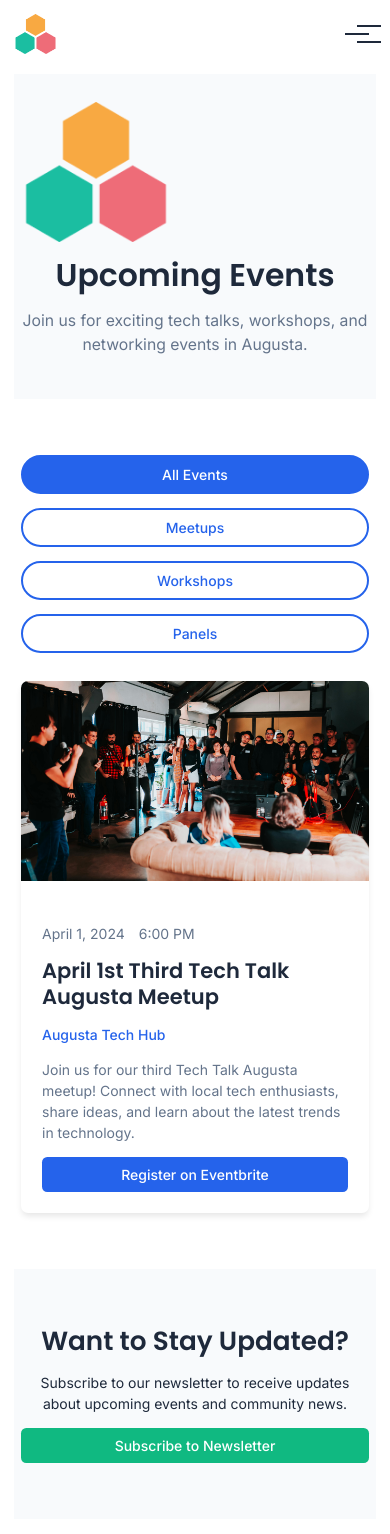
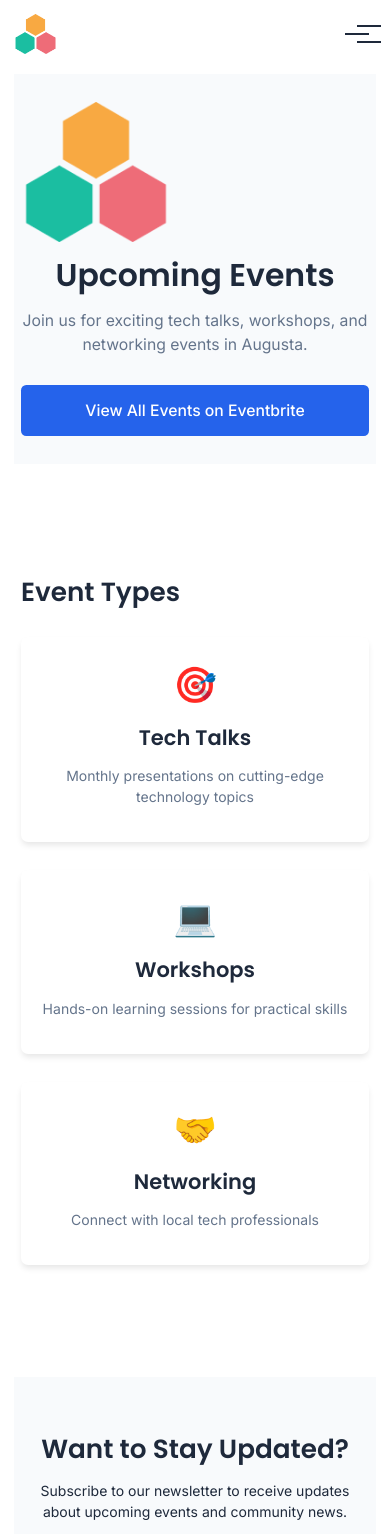
Before and after one commit to SoftGroundDev/techtalkaugusta, a SvelteKit app: page /calendar in a window 390 px wide. Shown: the top 1534 px of the page. Built offline with nearby package versions, Linux system fonts and the light colour scheme.

Commit message:
Update the website to use Eventbrite Org Link

```diff
--- a/src/routes/+page.svelte
+++ b/src/routes/+page.svelte
@@ -34,67 +34,21 @@
 
 <section class="hero">
 	<div class="container">
-		<div class="hero-content">
-			<img src={transparentLogo} alt="Tech Talk Augusta Logo" class="hero-logo" />
-			<h1>Tech Talk Augusta</h1>
-			<h2>Building a Thriving Tech Community in Augusta</h2>
-			<p class="hero-text">
-				Join us in fostering innovation, connection, and equity in Augusta's tech scene.
-			</p>
-		</div>
-	</div>
-</section>
-
-<section class="features">
-	<div class="container">
-		<div class="feature-grid">
-			<div class="feature-card">
-				<img src={stockCommunity} alt="Community members sharing a meal" class="feature-image" />
-				<div class="feature-content">
-					<h3>Community Calendar</h3>
-					<p>Stay updated with all tech events in Augusta.</p>
-					<a href="/events" class="btn btn-primary">View Events</a>
-				</div>
-			</div>
-
-			<div class="feature-card">
-				<div class="feature-content">
-					<h3>Event Archive</h3>
-					<p>Access previous talks, events, and presentations.</p>
-					<a href="https://dev.to/techtalkaugusta" class="btn btn-primary">View Past Events</a>
-				</div>
-				<img src={stockBlog} alt="Person working on computer" class="feature-image" />
-			</div>
-
-			<div class="feature-card">
-				<img src={stockFriends} alt="Group of friends" class="feature-image" />
-				<div class="feature-content">
-					<h3>Tech Directory</h3>
-					<p>Connect with local tech professionals and companies.</p>
-					<button class="btn btn-primary" disabled>Coming Soon</button>
-				</div>
-			</div>
-		</div>
-	</div>
-</section>
-
-<section class="cta-section">
-	<div class="container">
-		<div class="cta-grid">
-			<div class="cta-card">
-				<h3>Call For Speakers</h3>
-				<p>
-					Share your expertise and inspire others in our community. We're always looking for
-					passionate speakers to share their knowledge and experiences.
-				</p>
-				<a href="/forms/call-for-speakers" class="btn btn-secondary">Apply to Speak</a>
-			</div>
-
-			<div class="cta-card">
-				<h3>Get in Touch</h3>
-				<p>Have questions or suggestions? We'd love to hear from you!</p>
-				<a href="/forms/contact" class="btn btn-secondary">Contact Us</a>
-			</div>
+		<h1>Welcome to Tech Talk Augusta</h1>
+		<h2 class="subheading">We're more than a monthly meetup</h2>
+		<p class="lead">
+			Building a thriving tech community in Augusta, Georgia through innovation, connection, and
+			equity.
+		</p>
+		<div class="hero-cta">
+			<a
+				href="https://www.eventbrite.com/o/softground-103977616831"
+				class="btn btn-primary"
+				target="_blank"
+				rel="noopener noreferrer"
+			>
+				View Upcoming Events
+			</a>
 		</div>
 	</div>
 </section>
@@ -196,7 +150,7 @@
 					Join us every month for engaging presentations on cutting-edge technology topics, from AI
 					to cybersecurity.
 				</p>
-				<a href="/calendar" class="btn btn-secondary">View Schedule</a>
+				<a href="https://www.eventbrite.com/o/softground-103977616831" class="btn btn-secondary" target="_blank" rel="noopener noreferrer">View Schedule on Eventbrite</a>
 			</div>
 
 			<div class="whats-next-card">
@@ -253,6 +207,15 @@
 		font-size: var(--font-size-xl);
 		color: var(--color-text-light);
 		margin-top: var(--spacing-4);
+	}
+
+	.hero-cta {
+		margin-top: var(--spacing-8);
+	}
+
+	.btn-large {
+		font-size: var(--font-size-lg);
+		padding: var(--spacing-4) var(--spacing-8);
 	}
 
 	.features {
@@ -466,4 +429,20 @@
 			grid-template-columns: 1fr;
 		}
 	}
+
+	.feature-card.highlight {
+		border: 2px solid var(--color-primary);
+		transform: scale(1.02);
+	}
+
+	.feature-card.highlight .feature-content {
+		background: var(--color-surface);
+	}
+
+	.subheading {
+		font-size: var(--font-size-xl);
+		color: var(--color-text-light);
+		margin: var(--spacing-4) 0;
+		font-weight: normal;
+	}
 </style>
--- a/src/routes/Header.svelte
+++ b/src/routes/Header.svelte
@@ -41,9 +41,6 @@
 				</li>
 				<li>
 					<a href="/about" class:active={$page.url.pathname === '/about'} on:click={closeMenu}>About</a>
-				</li>
-				<li>
-					<a href="/events" class:active={$page.url.pathname === '/events'} on:click={closeMenu}>Events</a>
 				</li>
 				<li>
 					<a href="/blog" class:active={$page.url.pathname === '/blog'} on:click={closeMenu}>Blog</a>
--- a/src/routes/calendar/+page.svelte
+++ b/src/routes/calendar/+page.svelte
@@ -13,7 +13,7 @@
 			description: 'Join us for our third Tech Talk Augusta meetup! Connect with local tech enthusiasts, share ideas, and learn about the latest trends in technology.',
 			type: 'meetup',
 			image: stockEvent,
-			registrationUrl: 'https://www.eventbrite.com/e/april-1st-third-tech-talk-augusta-meetup-tickets-1285325586429'
+			registrationUrl: 'https://www.eventbrite.com/o/softground-103977616831'
 		}
 	];
 
@@ -41,72 +41,37 @@
 			<p class="lead">
 				Join us for exciting tech talks, workshops, and networking events in Augusta.
 			</p>
+			<div class="hero-cta">
+				<a href="https://www.eventbrite.com/o/softground-103977616831" class="btn btn-primary btn-large" target="_blank" rel="noopener noreferrer">
+					View All Events on Eventbrite
+				</a>
+			</div>
 		</div>
 	</div>
 </section>
 
 <section class="calendar">
 	<div class="container">
-		<div class="filters">
-			<button
-				class="filter-btn {selectedType === 'all' ? 'active' : ''}"
-				on:click={() => selectedType = 'all'}
-			>
-				All Events
-			</button>
-			<button
-				class="filter-btn {selectedType === 'meetup' ? 'active' : ''}"
-				on:click={() => selectedType = 'meetup'}
-			>
-				Meetups
-			</button>
-			<button
-				class="filter-btn {selectedType === 'workshop' ? 'active' : ''}"
-				on:click={() => selectedType = 'workshop'}
-			>
-				Workshops
-			</button>
-			<button
-				class="filter-btn {selectedType === 'panel' ? 'active' : ''}"
-				on:click={() => selectedType = 'panel'}
-			>
-				Panels
-			</button>
+		<div class="event-types">
+			<h2>Event Types</h2>
+			<div class="event-types-grid">
+				<div class="event-type-card">
+					<div class="card-icon">🎯</div>
+					<h3>Tech Talks</h3>
+					<p>Monthly presentations on cutting-edge technology topics</p>
+				</div>
+				<div class="event-type-card">
+					<div class="card-icon">💻</div>
+					<h3>Workshops</h3>
+					<p>Hands-on learning sessions for practical skills</p>
+				</div>
+				<div class="event-type-card">
+					<div class="card-icon">🤝</div>
+					<h3>Networking</h3>
+					<p>Connect with local tech professionals</p>
+				</div>
+			</div>
 		</div>
-
-		<div class="events-grid">
-			{#each filteredEvents as event}
-				<div class="event-card">
-					<div class="event-image">
-						<img src={event.image} alt={event.title} />
-					</div>
-					<div class="event-content">
-						<div class="event-date">
-							<span class="date">{new Date(event.date).toLocaleDateString('en-US', {
-								month: 'long',
-								day: 'numeric',
-								year: 'numeric'
-							})}</span>
-							<span class="time">{event.time}</span>
-						</div>
-						<h3>{event.title}</h3>
-						<p class="location">{event.location}</p>
-						<p class="description">{event.description}</p>
-						{#if event.registrationUrl}
-							<a href={event.registrationUrl} class="btn btn-primary" target="_blank" rel="noopener noreferrer">Register on Eventbrite</a>
-						{:else}
-							<a href="/forms/event-registration" class="btn btn-primary">Register</a>
-						{/if}
-					</div>
-				</div>
-			{/each}
-		</div>
-
-		{#if filteredEvents.length === 0}
-			<div class="no-events">
-				<p>No events found for the selected category.</p>
-			</div>
-		{/if}
 	</div>
 </section>
 
@@ -238,6 +203,53 @@
 		color: var(--color-text-light);
 	}
 
+	.hero-cta {
+		margin-top: var(--spacing-8);
+	}
+
+	.btn-large {
+		font-size: var(--font-size-lg);
+		padding: var(--spacing-4) var(--spacing-8);
+	}
+
+	.event-types {
+		padding: var(--spacing-16) 0;
+	}
+
+	.event-types-grid {
+		display: grid;
+		grid-template-columns: repeat(auto-fit, minmax(250px, 1fr));
+		gap: var(--spacing-8);
+		margin-top: var(--spacing-8);
+	}
+
+	.event-type-card {
+		background: white;
+		padding: var(--spacing-6);
+		border-radius: var(--radius-lg);
+		box-shadow: var(--shadow-md);
+		text-align: center;
+		transition: transform 0.2s ease;
+	}
+
+	.event-type-card:hover {
+		transform: translateY(-4px);
+	}
+
+	.card-icon {
+		font-size: 2.5rem;
+		margin-bottom: var(--spacing-4);
+	}
+
+	.event-type-card h3 {
+		color: var(--color-text);
+		margin-bottom: var(--spacing-4);
+	}
+
+	.event-type-card p {
+		color: var(--color-text-light);
+	}
+
 	@media (max-width: 768px) {
 		.event-card {
 			grid-template-columns: 1fr;
@@ -263,5 +275,9 @@
 		.filter-btn {
 			width: 100%;
 		}
+
+		.event-types-grid {
+			grid-template-columns: 1fr;
+		}
 	}
 </style>
--- a/src/routes/events/+page.svelte
+++ /dev/null
@@ -1,266 +0,0 @@
-<script lang="ts">
-	import transparentLogo from '$lib/images/logo-transparent.png';
-	import { onMount } from 'svelte';
-
-	interface Event {
-		id: string;
-		title: string;
-		date: string;
-		time: string;
-		location: string;
-		description: string;
-		registrationUrl: string;
-		createdAt: string;
-	}
-
-	let events: Event[] = [];
-	let loading = true;
-	let error: string | null = null;
-
-	onMount(async () => {
-		try {
-			// For now, we'll use static data since the API is not ready
-			events = [{
-				id: '1',
-				title: 'April 1st Third Tech Talk Augusta Meetup',
-				date: '2024-04-01',
-				time: '7:00 PM',
-				location: 'Savannah River Brewing Company',
-				description: 'Join us for our third Tech Talk Augusta meetup! Connect with local tech enthusiasts, share ideas, and learn about the latest trends in technology.',
-				registrationUrl: 'https://www.eventbrite.com/e/april-1st-third-tech-talk-augusta-meetup-tickets-1285325586429',
-				createdAt: new Date().toISOString()
-			}];
-			loading = false;
-		} catch (e) {
-			error = 'Failed to load events. Please try again later.';
-			console.error('Error loading events:', e);
-			loading = false;
-		}
-	});
-
-	function formatDate(dateString: string) {
-		const date = new Date(dateString);
-		return date.toLocaleDateString('en-US', { month: 'short', day: 'numeric' });
-	}
-
-	function formatTime(timeString: string) {
-		return timeString || 'TBD';
-	}
-</script>
-
-<svelte:head>
-	<title>Events - Tech Talk Augusta</title>
-	<meta name="description" content="Join our upcoming tech events in Augusta, Georgia. Monthly meetups, workshops, and networking opportunities for the local tech community." />
-	<meta name="keywords" content="Tech Events, Augusta Georgia, Technology Meetups, Networking Events, Tech Workshops" />
-	<meta name="author" content="Tech Talk Augusta" />
-	<meta property="og:title" content="Tech Events - Tech Talk Augusta" />
-	<meta property="og:description" content="Join our upcoming tech events in Augusta, Georgia. Monthly meetups, workshops, and networking opportunities for the local tech community." />
-	<meta property="og:image" content="https://techtalkaugusta.com/images/og-image.jpg" />
-	<meta property="og:url" content="https://techtalkaugusta.com/events" />
-	<meta name="twitter:card" content="summary_large_image" />
-	<meta name="twitter:title" content="Tech Events - Tech Talk Augusta" />
-	<meta name="twitter:description" content="Join our upcoming tech events in Augusta, Georgia. Monthly meetups, workshops, and networking opportunities for the local tech community." />
-	<meta name="twitter:image" content="https://techtalkaugusta.com/images/twitter-image.jpg" />
-</svelte:head>
-
-<section class="hero">
-	<div class="container">
-		<div class="hero-content">
-			<img src={transparentLogo} alt="Tech Talk Augusta Logo" class="hero-logo" />
-			<h1>Upcoming Events</h1>
-			<p class="hero-text">
-				Join us for exciting tech events, workshops, and networking opportunities in Augusta.
-			</p>
-		</div>
-	</div>
-</section>
-
-<section class="events-section">
-	<div class="container">
-		{#if loading}
-			<div class="loading">
-				<p>Loading events...</p>
-			</div>
-		{:else if error}
-			<div class="error">
-				<p>{error}</p>
-			</div>
-		{:else if events.length === 0}
-			<div class="no-events">
-				<p>No upcoming events at the moment. Check back soon!</p>
-			</div>
-		{:else}
-			<div class="events-grid">
-				{#each events as event}
-					<div class="event-card">
-						<div class="event-date">
-							<span class="month">{formatDate(event.date).split(' ')[0]}</span>
-							<span class="day">{formatDate(event.date).split(' ')[1]}</span>
-						</div>
-						<div class="event-content">
-							<h3>{event.title}</h3>
-							<p class="event-time">{formatTime(event.time)}</p>
-							<p class="event-location">{event.location}</p>
-							<p class="event-description">{event.description}</p>
-							{#if event.registrationUrl}
-								<a
-									href={event.registrationUrl}
-									class="btn btn-primary"
-									target="_blank"
-									rel="noopener noreferrer"
-								>
-									Register on Eventbrite
-								</a>
-							{:else}
-								<button class="btn btn-secondary" disabled>Registration Coming Soon</button>
-							{/if}
-						</div>
-					</div>
-				{/each}
-			</div>
-		{/if}
-
-		<div class="past-events">
-			<h2>Past Events</h2>
-			<p class="lead">
-				Missed an event? Check out our past talks and presentations on our blog.
-			</p>
-			<a href="https://dev.to/techtalkaugusta" class="btn btn-secondary" target="_blank" rel="noopener noreferrer">
-				View Past Events
-			</a>
-		</div>
-	</div>
-</section>
-
-<style>
-	.hero {
-		background-color: var(--color-surface);
-		padding: var(--spacing-16) 0;
-		text-align: center;
-	}
-
-	.hero-content {
-		max-width: 800px;
-		margin: 0 auto;
-	}
-
-	.hero-logo {
-		width: 200px;
-		height: auto;
-		margin-bottom: var(--spacing-8);
-	}
-
-	.hero-text {
-		font-size: var(--font-size-xl);
-		color: var(--color-text-light);
-		margin-top: var(--spacing-4);
-	}
-
-	.events-section {
-		padding: var(--spacing-16) 0;
-	}
-
-	.events-grid {
-		display: grid;
-		gap: var(--spacing-8);
-		margin-bottom: var(--spacing-16);
-	}
-
-	.event-card {
-		display: grid;
-		grid-template-columns: auto 1fr;
-		gap: var(--spacing-6);
-		background: white;
-		padding: var(--spacing-6);
-		border-radius: var(--radius-lg);
-		box-shadow: var(--shadow-md);
-	}
-
-	.event-date {
-		display: flex;
-		flex-direction: column;
-		align-items: center;
-		justify-content: center;
-		background: var(--color-primary);
-		color: white;
-		padding: var(--spacing-4);
-		border-radius: var(--radius-md);
-		min-width: 80px;
-	}
-
-	.event-date .month {
-		font-size: var(--font-size-lg);
-		font-weight: bold;
-	}
-
-	.event-date .day {
-		font-size: var(--font-size-xl);
-		font-weight: bold;
-	}
-
-	.event-content {
-		display: flex;
-		flex-direction: column;
-		gap: var(--spacing-4);
-	}
-
-	.event-time {
-		color: var(--color-primary);
-		font-weight: 500;
-	}
-
-	.event-location {
-		color: var(--color-text-light);
-	}
-
-	.event-description {
-		margin: var(--spacing-4) 0;
-	}
-
-	.past-events {
-		text-align: center;
-		padding-top: var(--spacing-8);
-		border-top: 1px solid var(--color-border);
-	}
-
-	.lead {
-		font-size: var(--font-size-xl);
-		color: var(--color-text-light);
-		margin-bottom: var(--spacing-8);
-	}
-
-	.loading, .error, .no-events {
-		text-align: center;
-		padding: var(--spacing-8);
-		background: white;
-		border-radius: var(--radius-lg);
-		box-shadow: var(--shadow-md);
-	}
-
-	.error {
-		color: var(--color-error);
-	}
-
-	.no-events {
-		color: var(--color-text-light);
-	}
-
-	@media (max-width: 768px) {
-		.event-card {
-			grid-template-columns: 1fr;
-			text-align: center;
-		}
-
-		.event-date {
-			margin: 0 auto;
-		}
-
-		.hero {
-			padding: var(--spacing-8) 0;
-		}
-
-		.hero-text {
-			font-size: var(--font-size-lg);
-		}
-	}
-</style>
```
Also changed, not shown: src/routes/Footer.svelte (+11 -2 lines).
